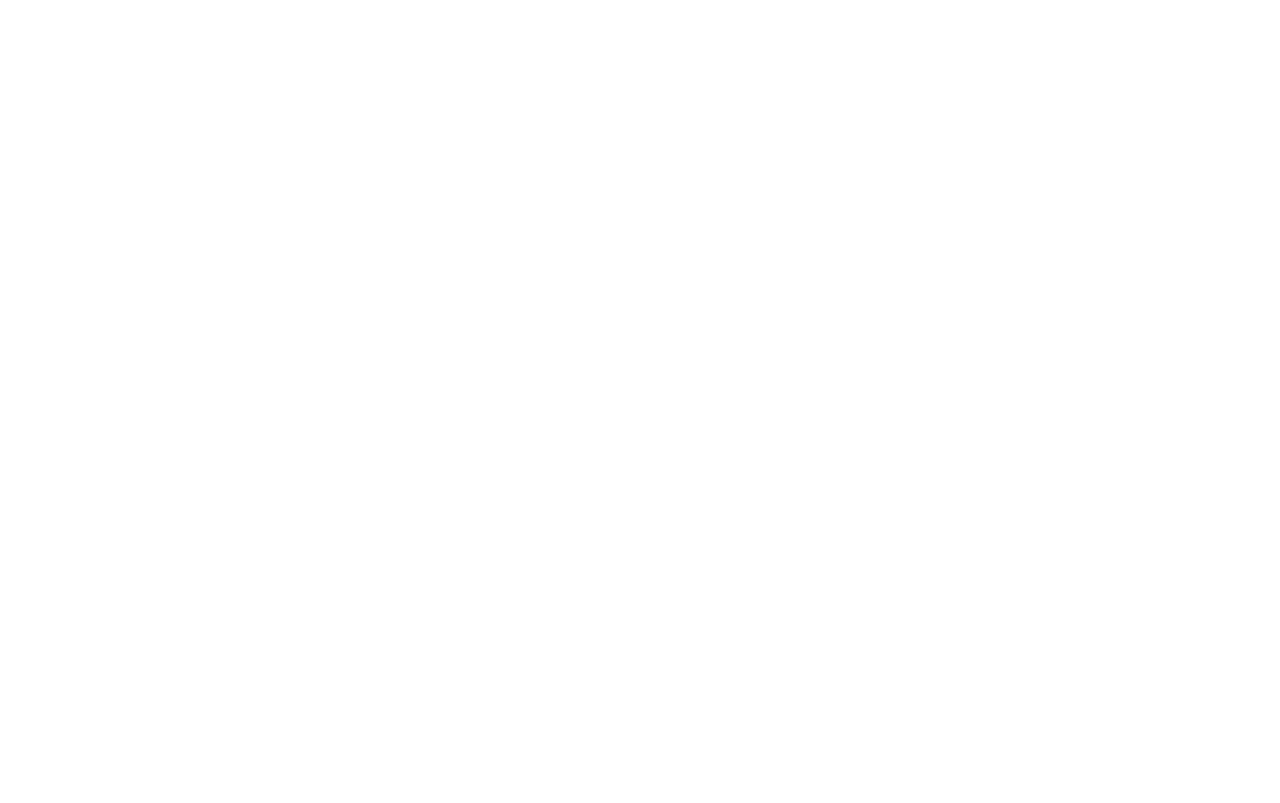
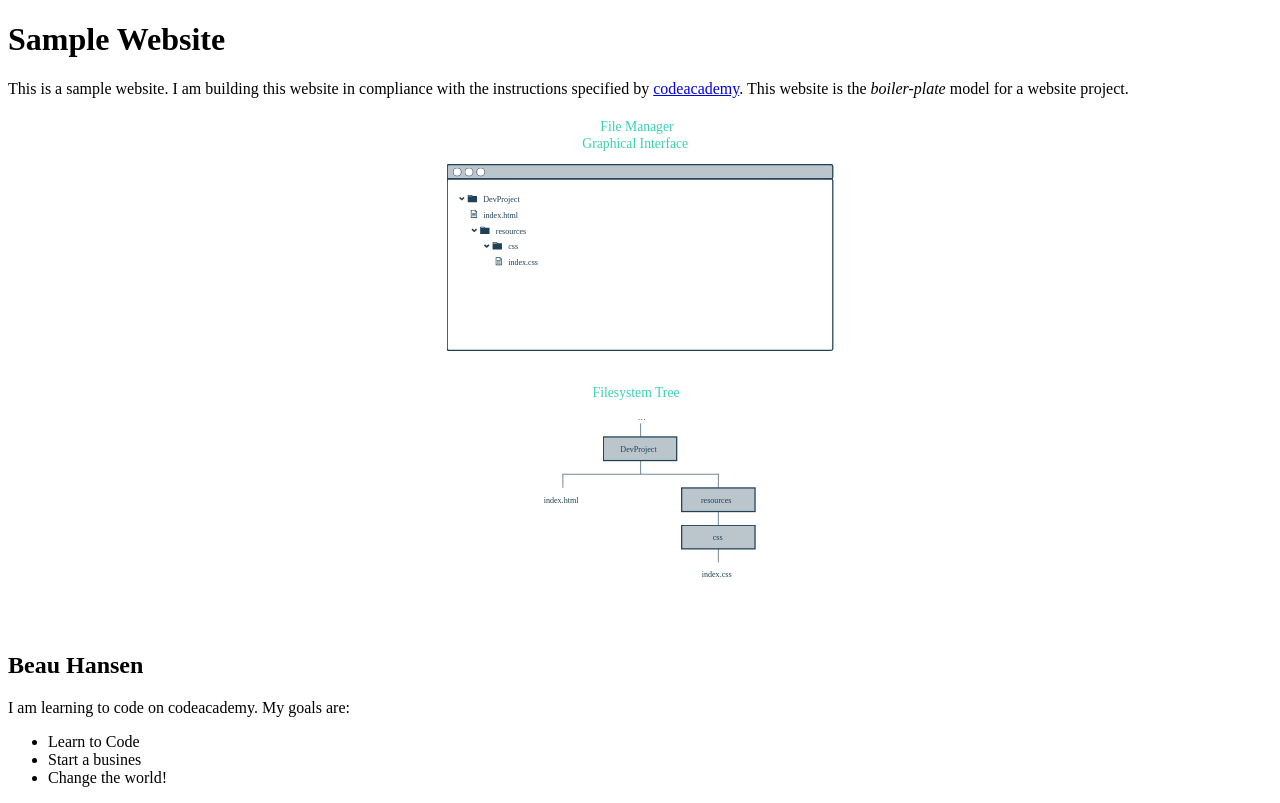
Before and after one commit to BeauHansen/WebsiteSample, a plain HTML site: page index.html in a window 1280 px wide. Drawn offline with Linux system fonts and the light colour scheme.

Commit message:
Added some content. Final commit.

```diff
--- a/index.html
+++ b/index.html
@@ -1,12 +1,34 @@
+<!--
+This index.html file contain the HTML code for my webpage.
+The "resources" folder will contain things such as: CSS files, images, favicons, etc
+-->
 <!DOCTYPE html>
 <html lang="en" dir="ltr">
   <head>
     <meta charset="utf-8">
     <title>Website Sample</title>
-    <link rel="shortcut icon" href="c:/projects/favicon/faviconme.ico">
-    <link href="style.css" rel="stylesheet" type="text/css">
+    <link rel="shortcut icon" href="./resources/favicons/faviconme.ico">
+    <link href="./resources/css/index.css" rel="stylesheet" type="text/css">
   </head>
   <body>
+    <h1>Sample Website</h1>
+    <p>
+      This is a sample website. I am building this website in compliance with the instructions
+      specified by <a href="https://codeacademy.com" target="_blank">codeacademy</a>.
+      This website is the <em>boiler-plate</em> model for a website project.
+      <br>
+      <img src="./resources/images/FileSystemWebsiteProject.svg" alt="File Saving Tree Diagram" height="500" class="center"/>
+    </p>
+    <br>
+    <h2>Beau Hansen</h2>
+    <p>
+      I am learning to code on codeacademy. My goals are:
+    </p>
+    <ul>
+      <li>Learn to Code</li>
+      <li>Start a busines</li>
+      <li>Change the world!</li>
+    </ul>
 
   </body>
 </html>
--- /dev/null
+++ b/resources/css/index.css
@@ -0,0 +1,6 @@
+.center {
+  display: block;
+  margin-left: auto;
+  margin-right: auto;
+  width: 50%;
+}
--- a/style.css
+++ /dev/null
@@ -1,3 +0,0 @@
-p {
-  color: 18px;
-}
```
Also changed, not shown: resources/favicons/faviconme.ico (added), resources/favicons/faviconyy.ico (added), resources/images/FileSystemWebsiteProject.svg (added).
